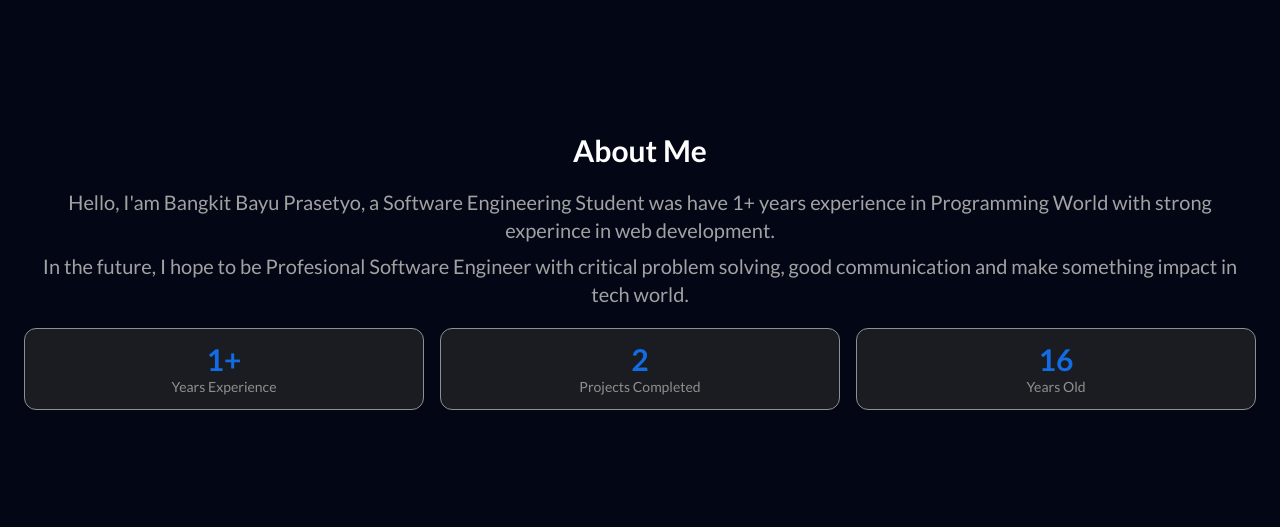
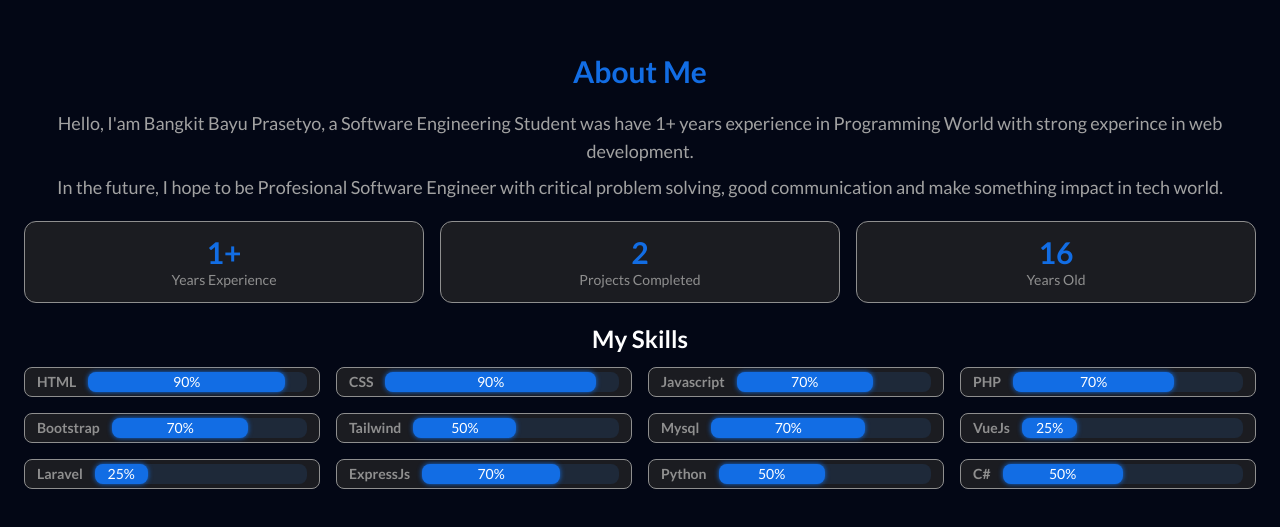
Before and after one commit to BangkitBayu/portofolio_bangkit_v4, a Vue app: page / in a window 1280 px wide. Shown: the part 929-1456 px from the top of the page. Built offline with nearby package versions, Linux system fonts and the light colour scheme.

Commit message:
feat: add skill master component in about section

```diff
--- /dev/null
+++ b/src/components/SkillMaster.vue
@@ -0,0 +1,117 @@
+<script setup lang="ts">
+import { ref } from 'vue';
+
+const skills: object = ref([
+  {
+    "name": "HTML",
+    "status": 90
+  },
+  {
+    "name": "CSS",
+    "status": 90
+  },
+  {
+    "name": "Javascript",
+    "status": 70
+  },
+  {
+    "name": "PHP",
+    "status": 70
+  },
+  {
+    "name": "Bootstrap",
+    "status": 70
+  },
+  {
+    "name": "Tailwind",
+    "status": 50
+  },
+  {
+    "name": "Mysql",
+    "status": 70
+  },
+  {
+    "name": "VueJs",
+    "status": 25
+  },
+  {
+    "name": "Laravel",
+    "status": 25
+  },
+  {
+    "name": "ExpressJs",
+    "status": 70
+  },
+  {
+    "name": "Python",
+    "status": 50
+  },
+  {
+    "name": "C#",
+    "status": 50
+  },
+])
+</script>
+<template>
+  <div class="item-box gap-4 w-full place-content-center">
+    <div v-for="({name, status}, index) in skills" :key="index"
+      class="border border-[#8f8f8f] text-center flex items-center justify-center px-3 py-1 rounded-lg bg-[#272727ab] space-x-3">
+      <p class="text-[#8f8f8f] font-semibold text-sm">{{ name }}</p>
+      <div v-if="parseInt(status) >= 90" class=" bg-gray-800 rounded-lg w-full">
+        <div class="bar-90 w-[90%] bg-[#126de4] shadow-[0_0_5px_#126de4] rounded-lg">
+          <p class="text-white text-sm">{{ status }}%</p>
+        </div>
+      </div>
+      <div v-else-if="parseInt(status) >= 70" class=" bg-gray-800 rounded-lg w-full">
+        <div class="bar-70 w-[70%] bg-[#126de4] shadow-[0_0_5px_#126de4] rounded-lg">
+          <p class="text-white text-sm">{{ status }}%</p>
+        </div>
+      </div>
+      <div v-else-if="parseInt(status) >= 50" class=" bg-gray-800 rounded-lg w-full">
+        <div class="bar-50 w-[50%] bg-[#126de4] shadow-[0_0_5px_#126de4] rounded-lg">
+          <p class="text-white text-sm">{{ status }}%</p>
+        </div>
+      </div>
+      <div v-else-if="parseInt(status) >= 25" class=" bg-gray-800 rounded-lg w-full">
+        <div class="bar-25 w-[25%] bg-[#126de4] shadow-[0_0_5px_#126de4] rounded-lg">
+          <p class="text-white text-sm">{{ status }}%</p>
+        </div>
+      </div>
+    </div>
+  </div>
+</template>
+
+<style scoped>
+.item-box {
+  display: grid;
+  grid-template-columns: repeat(auto-fill, minmax(250px, 1fr));
+}
+
+/* .bar-90 {
+  animation: fill-bar-90 2s ease-in forwards;
+}
+
+.bar-70 {
+  animation: fill-bar-90 2s ease-in forwards;
+}
+
+@keyframes fill-bar-90 {
+  from {
+    width: 0%;
+  }
+
+  to {
+    width: 90%;
+  }
+}
+
+@keyframes fill-bar-70 {
+  from {
+    width: 0%;
+  }
+
+  to {
+    width: 50%;
+  }
+} */
+</style>
--- a/src/components/pages/AboutSection.vue
+++ b/src/components/pages/AboutSection.vue
@@ -1,13 +1,14 @@
 <script setup lang="ts">
 import InfoBox from '../InfoBox.vue';
+import SkillMaster from '../SkillMaster.vue';
 </script>
 <template>
-  <div id="about" class="flex flex-col min-h-screen items-center justify-center space-y-3">
-    <h1 class=" text-white font-bold text-3xl">About Me</h1>
+  <div id="about" class="flex flex-col min-h-screen items-center justify-center space-y-3 mt-36 lg:mt-0">
+    <h1 class=" text-[#126de4] font-bold text-3xl">About Me</h1>
     <div class="p-2 space-y-2">
-      <p class=" text-sm lg:text-xl text-[#a2a2a2] text-center">Hello, I'am Bangkit Bayu Prasetyo, a Software Engineering
+      <p class=" text-lg text-[#a2a2a2] text-center">Hello, I'am Bangkit Bayu Prasetyo, a Software Engineering
         Student was have 1+ years experience in Programming World with strong experince in web development.</p>
-      <p class=" text-sm lg:text-xl text-[#a2a2a2] text-center">In the future, I hope to be Profesional Software Engineer
+      <p class=" text-lg text-[#a2a2a2] text-center">In the future, I hope to be Profesional Software Engineer
         with critical problem solving, good communication and make something impact in tech world.</p>
     </div>
     <div class="item-box gap-4 w-full">
@@ -15,6 +16,9 @@ import InfoBox from '../InfoBox.vue';
       <InfoBox title="2" subtitle="Projects Completed"></InfoBox>
       <InfoBox title="16" subtitle="Years Old"></InfoBox>
     </div>
+    <h1 class=" text-white font-bold text-2xl mt-2">My Skills</h1>
+
+    <SkillMaster></SkillMaster>
   </div>
 </template>
 
```
